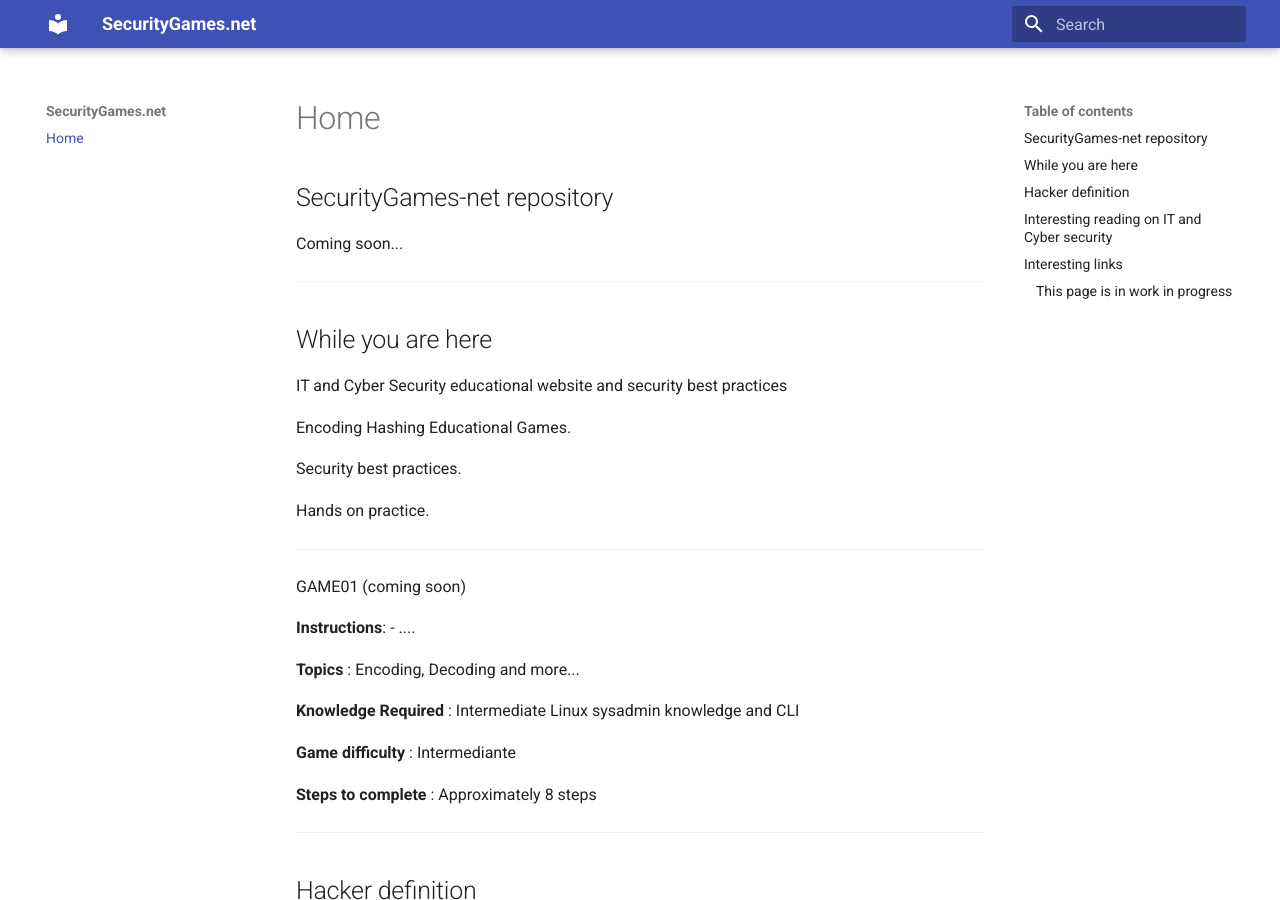
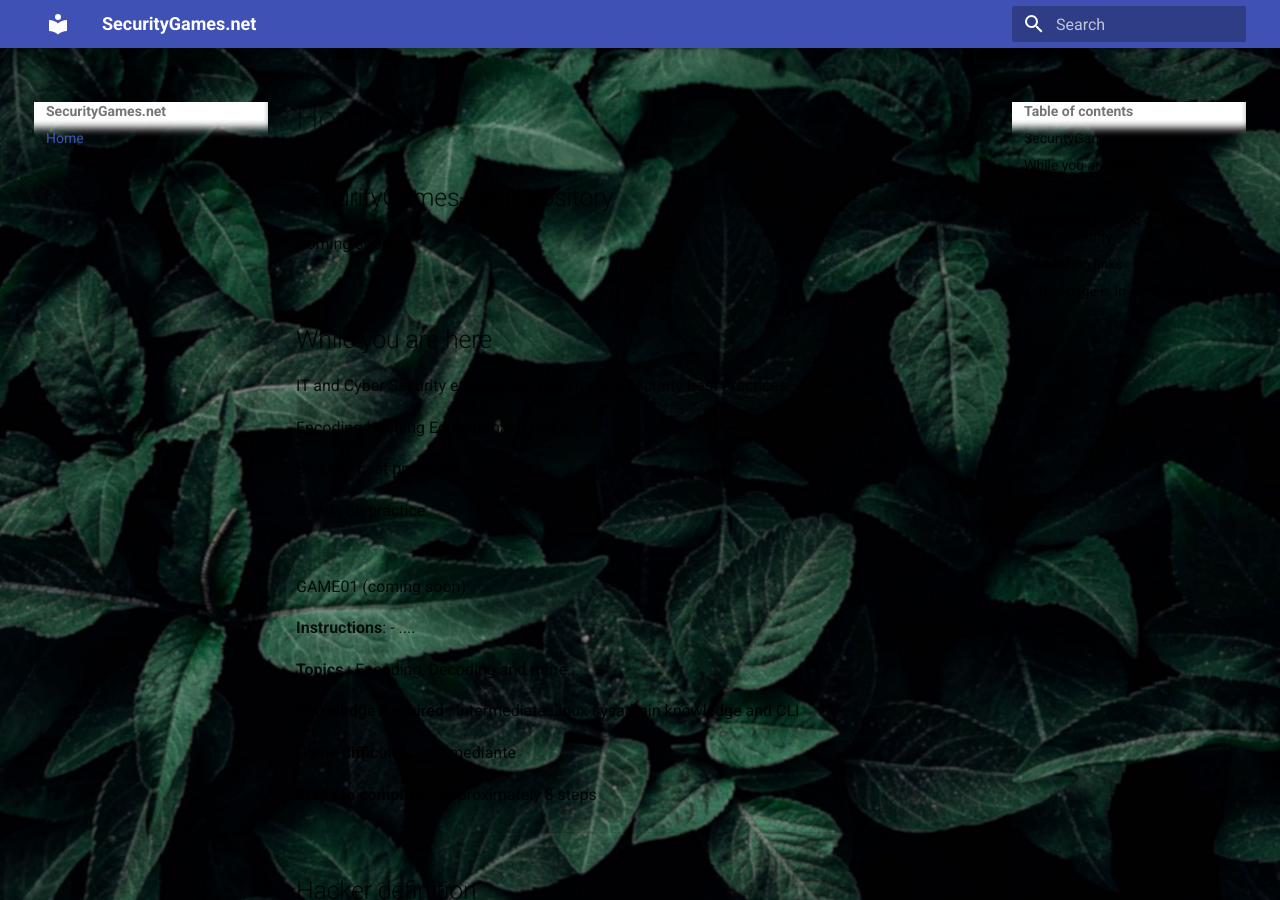
Before and after one commit to AntonioFeijaoUK/www-securitygames-net, an MkDocs documentation site: the page built from docs/index.md, in a window 1280 px wide and 900 px high. Built offline with MkDocs 1.6.1 and Material for MkDocs 9.7.7, drawn with Linux system fonts in a browser that asks for light colours.

Commit message:
Update mkdocs.yml

```diff
--- a/mkdocs.yml
+++ b/mkdocs.yml
@@ -2,3 +2,10 @@ site_name: SecurityGames.net
 
 theme:
   name: material
+
+
+extra_css:
+  - assets/css/extra.css
+
+extra_javascript:
+  - assets/js/extra.js
```
